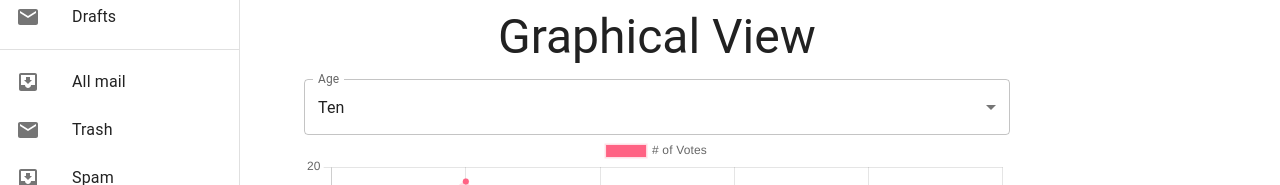
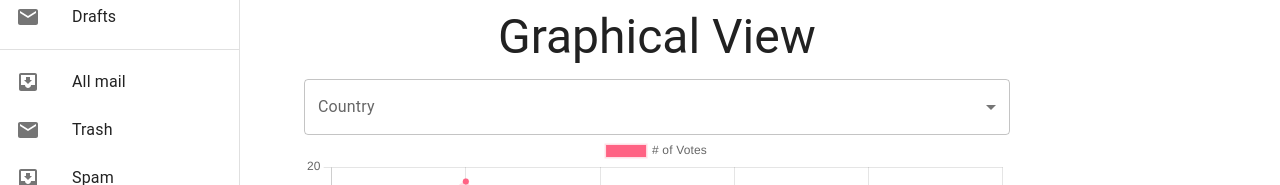
Before and after one commit to gavinev98/CoronaCheckEU, a React (Create React App) app: page / in a window 1280 px wide. Shown: the part 224-409 px from the top of the page. Built offline with nearby package versions, Linux system fonts and the light colour scheme.

Commit message:
change from fragment to array for menu.

```diff
--- a/src/components/Graph/Graph.js
+++ b/src/components/Graph/Graph.js
@@ -9,6 +9,7 @@ import InputLabel from '@mui/material/InputLabel';
 import MenuItem from '@mui/material/MenuItem';
 import FormControl from '@mui/material/FormControl';
 import Select from '@mui/material/Select'
+import { Menu } from '@mui/material';
 
 
 
@@ -24,6 +25,14 @@ const Graph = (props) => {
       //set coutnry selected to dropdown value
       setCountrySelected(event.target.value);
     }
+
+
+    const countriesFormatted = Object.entries(props.countries).map((key, value) => {
+      return (
+       key == 'Country' ? <MenuItem key={value} value={value} children={value}></MenuItem> : []
+      );
+    });
+
 
 
 
@@ -52,17 +61,15 @@ const Graph = (props) => {
     return (
         <>
       <FormControl fullWidth>
-        <InputLabel id="demo-simple-select-label">Age</InputLabel>
+        <InputLabel id="countryLabel">Country</InputLabel>
         <Select
-          labelId="demo-simple-select-label"
-          id="demo-simple-select"
-          value="10"
-          label="Age"
-          onChange="test"
+          labelId="CountrySelected"
+          id="country"
+          value={country}
+          label="Country"
+          onChange={handleChange}
         >
-          <MenuItem value={10}>Ten</MenuItem>
-          <MenuItem value={20}>Twenty</MenuItem>
-          <MenuItem value={30}>Thirty</MenuItem>
+        {countriesFormatted}
         </Select>
       </FormControl>
 
```
